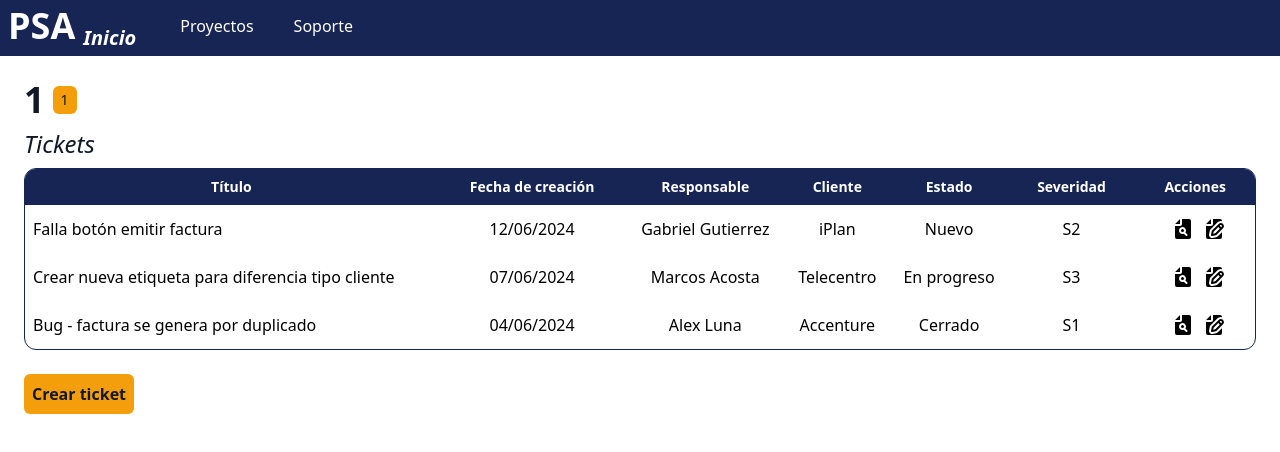
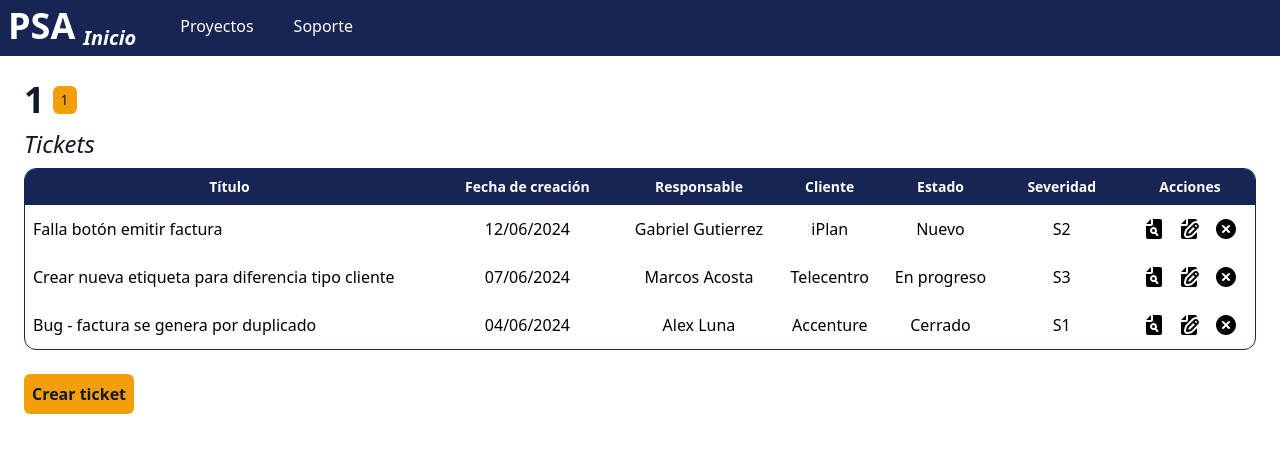
Before and after one commit to MatiasPriano/Sistema-De-Gestion-Front, a Next.js app: page /products/1/1/ in a window 1280 px wide. Shown: the top 452 px of the page. Built offline with nearby package versions, Linux system fonts and the light colour scheme.

Commit message:
Agrego redireccionamiento de endpoint '/' a 'home'

```diff
--- a/components/ticketGridRow.tsx
+++ b/components/ticketGridRow.tsx
@@ -11,6 +11,10 @@ export default function TicketGridRow({ ticket }: {ticket: any}) {
 
     const handleEditTicket = () => {
         router.push(`/products/${product}/${version}/${ticket.id}/edit`)
+    }
+
+    const handleDeleteTicket = () => {
+
     }
 
 
@@ -42,14 +46,14 @@ export default function TicketGridRow({ ticket }: {ticket: any}) {
 
             <td className="px-2 py-3">
                 <div className="flex justify-center">
-                    <div className="flex items-center px-2">
+                    <div className="flex items-center px-1">
                         <button type="button" onClick={handleViewTicket} className="relative text-black hover:text-blue-600">
                             <svg className="w-6 h-6" aria-hidden="true" xmlns="http://www.w3.org/2000/svg" width="24" height="24" fill="currentColor" viewBox="0 0 24 24">
                                 <path fill-rule="evenodd" d="M9 7V2.221a2 2 0 0 0-.5.365L4.586 6.5a2 2 0 0 0-.365.5H9Zm2 0V2h7a2 2 0 0 1 2 2v16a2 2 0 0 1-2 2H6a2 2 0 0 1-2-2V9h5a2 2 0 0 0 2-2Zm.5 5a1.5 1.5 0 1 0 0 3 1.5 1.5 0 0 0 0-3Zm0 5c.47 0 .917-.092 1.326-.26l1.967 1.967a1 1 0 0 0 1.414-1.414l-1.817-1.818A3.5 3.5 0 1 0 11.5 17Z" clip-rule="evenodd"/>
                             </svg>
                         </button>
                     </div>
-                    <div className="flex items-center">
+                    <div className="flex items-center px-2">
                         <button type="button" onClick={handleEditTicket} className="relative text-black hover:text-blue-600">
                             <svg className="w-6 h-6" aria-hidden="true" xmlns="http://www.w3.org/2000/svg" width="24" height="24" fill="currentColor" viewBox="0 0 24 24">
                                 <path fill-rule="evenodd" d="M8 7V2.221a2 2 0 0 0-.5.365L3.586 6.5a2 2 0 0 0-.365.5H8Zm2 0V2h7a2 2 0 0 1 2 2v.126a5.087 5.087 0 0 0-4.74 1.368v.001l-6.642 6.642a3 3 0 0 0-.82 1.532l-.74 3.692a3 3 0 0 0 3.53 3.53l3.694-.738a3 3 0 0 0 1.532-.82L19 15.149V20a2 2 0 0 1-2 2H5a2 2 0 0 1-2-2V9h5a2 2 0 0 0 2-2Z" clip-rule="evenodd"/>
@@ -57,6 +61,16 @@ export default function TicketGridRow({ ticket }: {ticket: any}) {
                             </svg>
                         </button>
                     </div>
+                    <div className="flex items-center px-1">
+                        <button type="button" onClick={handleDeleteTicket} className="relative text-black hover:text-blue-600">
+                            <svg className="w-6 h-6" aria-hidden="true" xmlns="http://www.w3.org/2000/svg" width="24" height="24" fill="currentColor" viewBox="0 0 24 24">
+                                <path fill-rule="evenodd" d="M2 12C2 6.477 6.477 2 12 2s10 4.477 10 10-4.477 10-10 10S2 17.523 2 12Zm7.707-3.707a1 1 0 0 0-1.414 1.414L10.586 12l-2.293 2.293a1 1 0 1 0 1.414 1.414L12 13.414l2.293 2.293a1 1 0 0 0 1.414-1.414L13.414 12l2.293-2.293a1 1 0 0 0-1.414-1.414L12 10.586 9.707 8.293Z" clip-rule="evenodd"/>
+                            </svg>
+                        </button>
+                    </div>
+
+
+
                 </div>
             </td>
         </tr>
--- a/pages/index.tsx
+++ b/pages/index.tsx
@@ -1,11 +1,15 @@
 import { Inter } from "next/font/google"
+import { useRouter } from "next/router";
+import { useEffect } from "react";
 
 const inter = Inter({ subsets: ["latin"] })
 
-export default function Home() {
-  return (
-      <div>
-        <h1>Home</h1>
-      </div>
-  )
+export default function Main() {
+  const { push } = useRouter();
+
+  useEffect(() => {
+     push('/home');
+  }, []);
+
+  return <p></p>;
 }
```
